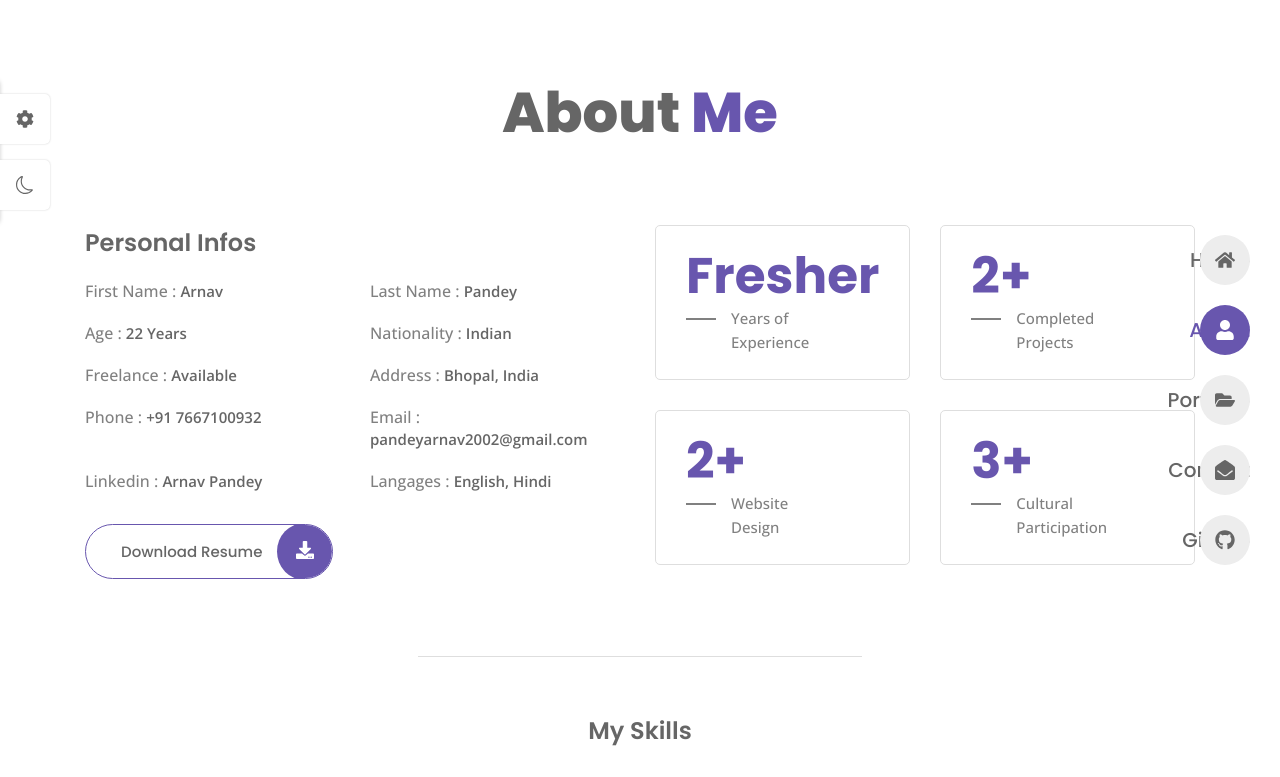
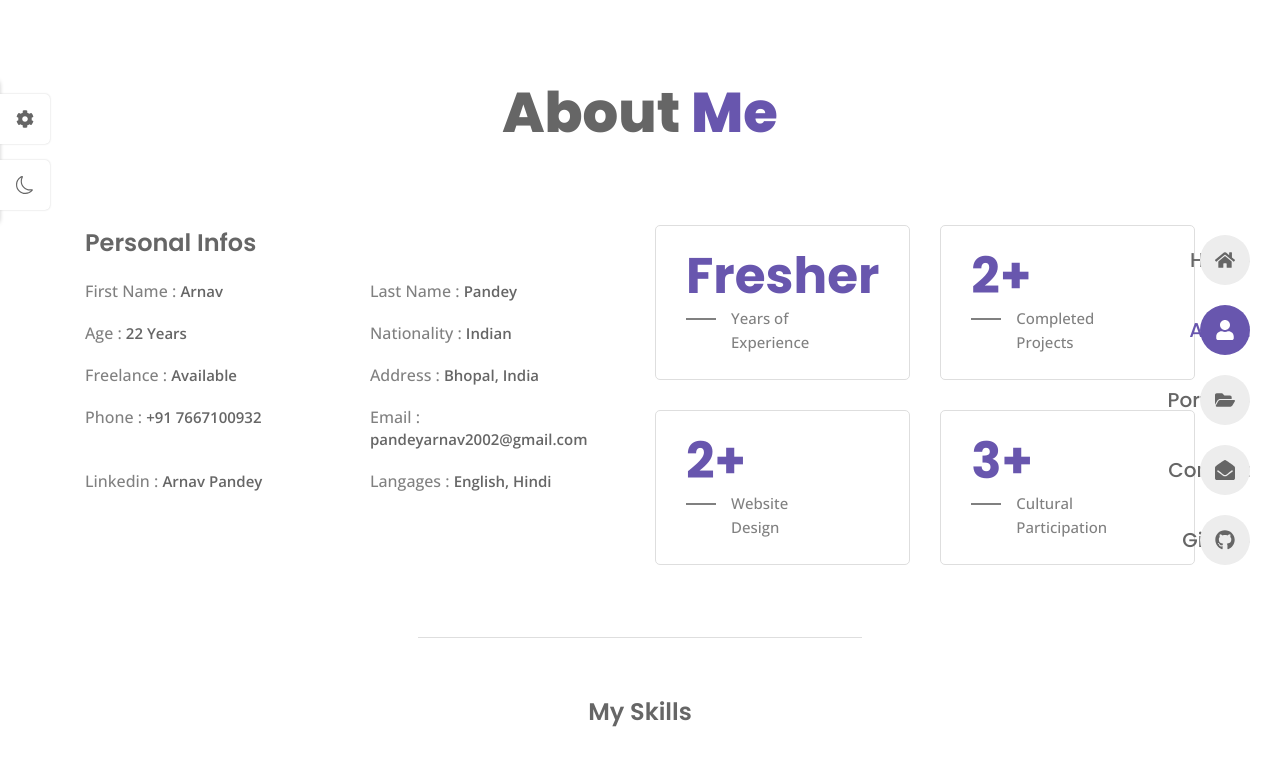
Before and after one commit to ARNAVPANDEY01/Portfolio, a React (Vite) app: page /about in a window 1280 px wide. Shown: the top 777 px of the page. Built offline with nearby package versions, Linux system fonts and the light colour scheme; the HTML template or start-up script is replaced by a standard one.

Commit message:
Update About.jsx

```diff
--- a/src/pages/about/About.jsx
+++ b/src/pages/about/About.jsx
@@ -2,7 +2,7 @@ import React from 'react';
 import Info from '../../Components/Info.jsx';
 import Stats from '../../Components/Stats';
 import { FaDownload } from "react-icons/fa";
-import CV from '../../assets/lakshya-borasi-resume.pdf';
+// import CV from '../../assets/lakshya-borasi-resume.pdf';
 import "./about.css"
 import Skills from '../../Components/Skills.jsx';
 import { resume } from '../../data.jsx';
@@ -22,7 +22,7 @@ function About() {
                             <Info />
                         </ul>
 
-                        <a href={CV} download='' className="button">Download Resume <span className="button__icon"><FaDownload /></span></a>
+{/*                         <a href={CV} download='' className="button">Download Resume <span className="button__icon"><FaDownload /></span></a> */}
                     </div>
                     <div className="stats grid">
                     <Stats />
```
